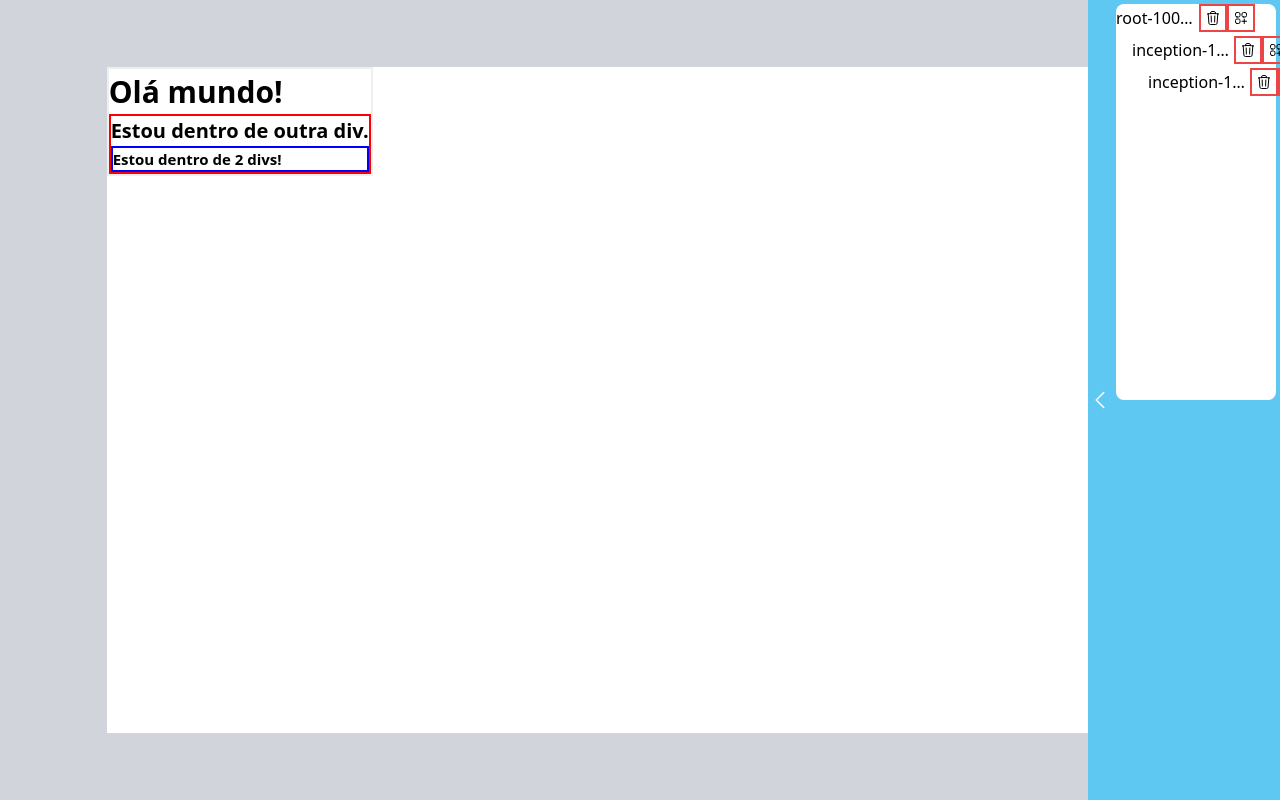
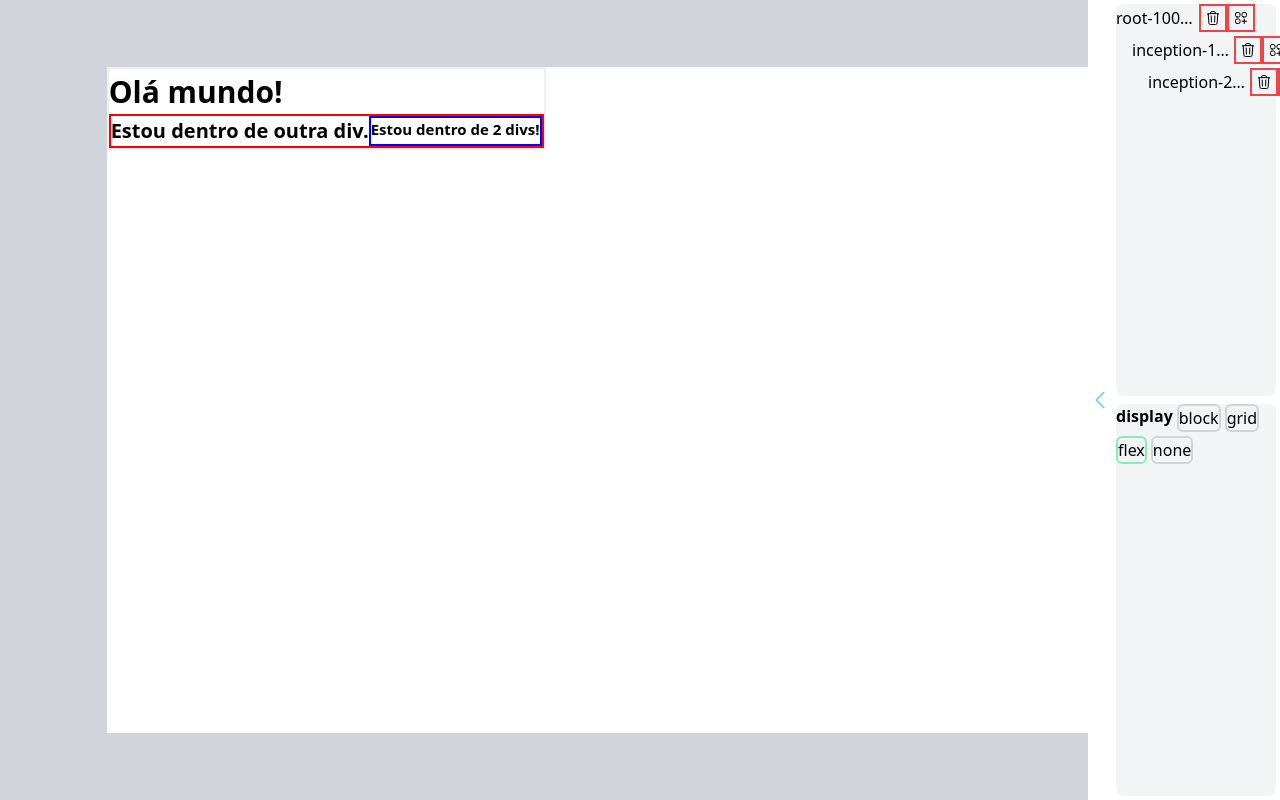
Before and after one commit to perkinsjr/webmaker-test, a Next.js app: page /my-project in a window 1280 px wide. Shown: the top 800 px of the page. Built offline with nearby package versions, Linux system fonts and the light colour scheme.

Commit message:
Visualizando o estilo aplicado

```diff
--- a/app/my-project/page.tsx
+++ b/app/my-project/page.tsx
@@ -12,6 +12,7 @@ const baseDiv = {
 
 function MyProject() {
   const [currentTemplate, setTemplate] = useState(initialTemplate);
+  const [currentDiv, setCurrentDiv] = useState("inception-10000000");
 
   function addDiv(name: string) {
     let newTemplate = { ...currentTemplate };
@@ -94,7 +95,7 @@ function MyProject() {
     setTemplate(newTemplate);
   }
 
-  function editDivStyle(name: string, param: string, value: any) {
+  function currentDivStyle(name: string) {
     let newTemplate = { ...currentTemplate };
     let stack = [];
     let ii = null;
@@ -103,7 +104,7 @@ function MyProject() {
       const { node, parent }: any = stack.pop();
       if (node.name === name) {
         // Found it!
-        node.style[param] = value;
+        return node.style;
         break;
       } else if (node.childrenDivs.length) {
         for (ii = 0; ii < node.childrenDivs.length; ii += 1) {
@@ -111,7 +112,7 @@ function MyProject() {
         }
       }
     }
-    setTemplate(newTemplate);
+    return {}
   }
 
   return (
@@ -120,10 +121,11 @@ function MyProject() {
         <Div {...currentTemplate} />
       </div>
       <TreeVisualization
-        {...currentTemplate}
+        rootDiv={{...currentTemplate}}
         addDiv={addDiv}
         editDiv={editDiv}
         findParent={findParent}
+        currentDivStyle={currentDivStyle(currentDiv)}
       />
     </>
   );
--- a/components/EditDivStyle.tsx
+++ b/components/EditDivStyle.tsx
@@ -1,9 +1,21 @@
-function EditDivStyle({}) {
-    return (
-        <div>
-
-        </div>
-    );
+function EditDivStyle({ currentDiv, editDiv, style }: any) {
+  function returnStyle(param: string, defaultValue: string) {
+    const styleValue = style ? style[param] : defaultValue;
+    console.log(styleValue)
+    return styleValue;
+  }
+  const flexStyle = returnStyle("display", "block");
+  return (
+    <div className="bg-gray-100 flex flex-col rounded-lg h-1/2 w-40">
+      <div className="flex flex-row gap-1 flex-wrap">
+        <div className="font-bold">display</div>
+        <div className={`border-2 border-solid rounded-md ${flexStyle === "block" ? "border-green-300" : "border-gray-300"}`}>block</div>
+        <div className={`border-2 border-solid rounded-md ${flexStyle === "grid" ? "border-green-300" : "border-gray-300"}`}>grid</div>
+        <div className={`border-2 border-solid rounded-md ${flexStyle === "flex" ? "border-green-300" : "border-gray-300"}`}>flex</div>
+        <div className={`border-2 border-solid rounded-md ${flexStyle === "none" ? "border-green-300" : "border-gray-300"}`}>none</div>
+      </div>
+    </div>
+  );
 }
 
 export default EditDivStyle;
--- a/components/InitialTemplate.ts
+++ b/components/InitialTemplate.ts
@@ -12,14 +12,14 @@ const initialTemplate: DivProps = {
   name: `root-10000000`,
   childrenDivs: [
     {
-      style: { fontSize: "20px", border: "2px solid #ff0000" },
+      style: { fontSize: "20px", border: "2px solid #ff0000", display: 'flex' },
       text: "Estou dentro de outra div.",
       name: `inception-10000000`,
       childrenDivs: [
         {
           style: { fontSize: "15px", border: "2px solid #0000ff" },
           text: "Estou dentro de 2 divs!",
-          name: `inception-10000000`,
+          name: `inception-20000000`,
           childrenDivs: [],
         },
       ],
--- a/components/TreeVisualization.tsx
+++ b/components/TreeVisualization.tsx
@@ -1,20 +1,18 @@
 "use client";
 import TreeDiv from "./TreeDiv";
 import EditDivStyle from "./EditDivStyle";
-import DivProps from "./DivPropsInterface";
 import { useState } from "react";
 
 function TreeVisualization({
-  text,
-  style,
-  name,
-  childrenDivs,
+  rootDiv,
   findParent,
+  currentDivStyle,
+  currentDiv,
   addDiv,
   editDiv,
-}: DivProps) {
+}: any) {
   const [isVisible, setVisibility] = useState(true);
-  const [currentDiv, setCurrentDiv] = useState("root-10000000");
+
   return (
     <div
       className={`absolute ${
@@ -22,7 +20,7 @@ function TreeVisualization({
       } top-0 h-screen w-48 flex flex-row gap-0 transition-all duration-500 justify-center`}
     >
       <button
-        className="relative bg-lt-blue1 text-white"
+        className="relative bg-white text-lt-blue1"
         onClick={() => setVisibility(!isVisible)}
       >
         <svg
@@ -40,19 +38,19 @@ function TreeVisualization({
           />
         </svg>
       </button>
-      <div className="flex flex-col items-center gap-2 bg-lt-blue1 h-full p-1">
-        <div className="bg-white rounded-lg h-1/2 w-40">
+      <div className="flex flex-col items-center gap-2 bg-white h-full p-1">
+        <div className="bg-gray-100 rounded-lg h-1/2 w-40">
           <TreeDiv
-            name={name}
-            style={style}
-            childrenDivs={childrenDivs}
-            text={text}
+            name={rootDiv.name}
+            style={rootDiv.style}
+            childrenDivs={rootDiv.childrenDivs}
+            text={rootDiv.text}
             findParent={findParent}
             addDiv={addDiv}
             editDiv={editDiv}
           />
         </div>
-        <EditDivStyle />
+        <EditDivStyle style={currentDivStyle} currentDiv={currentDiv} editDiv={editDiv}/>
       </div>
     </div>
   );
```
